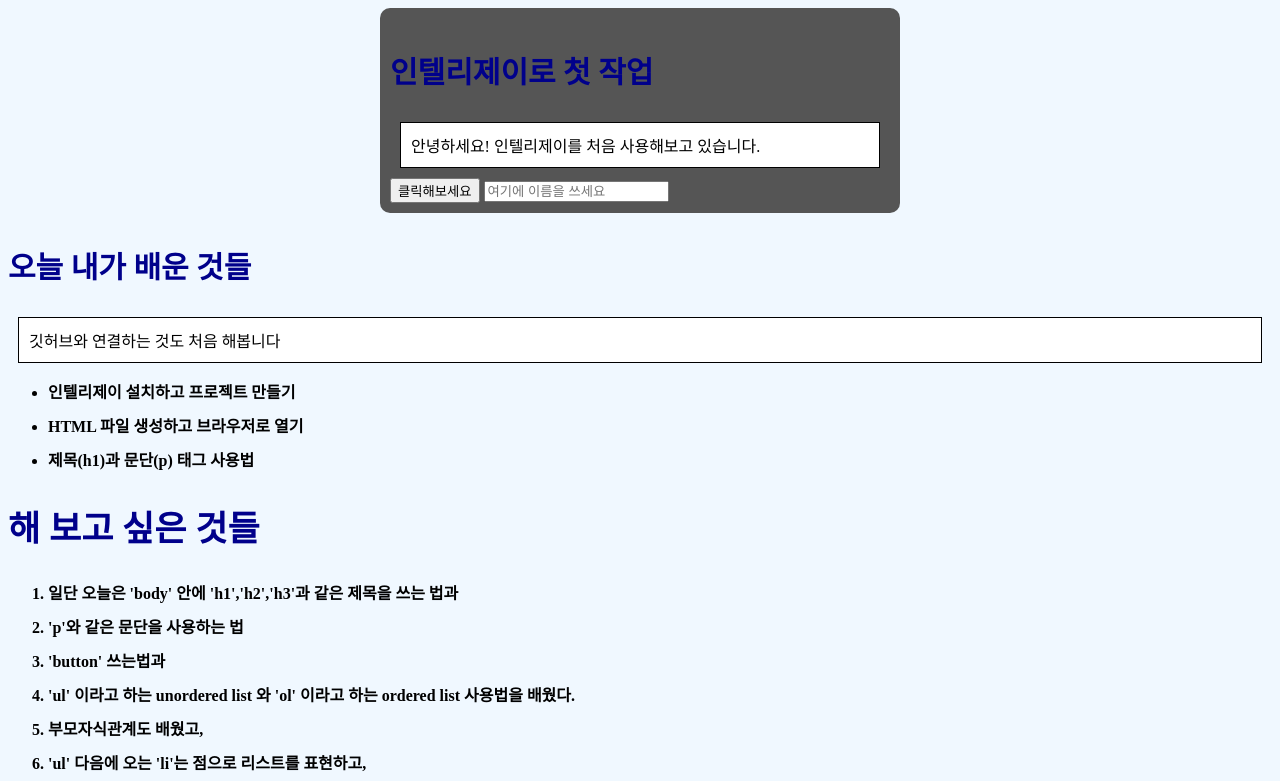
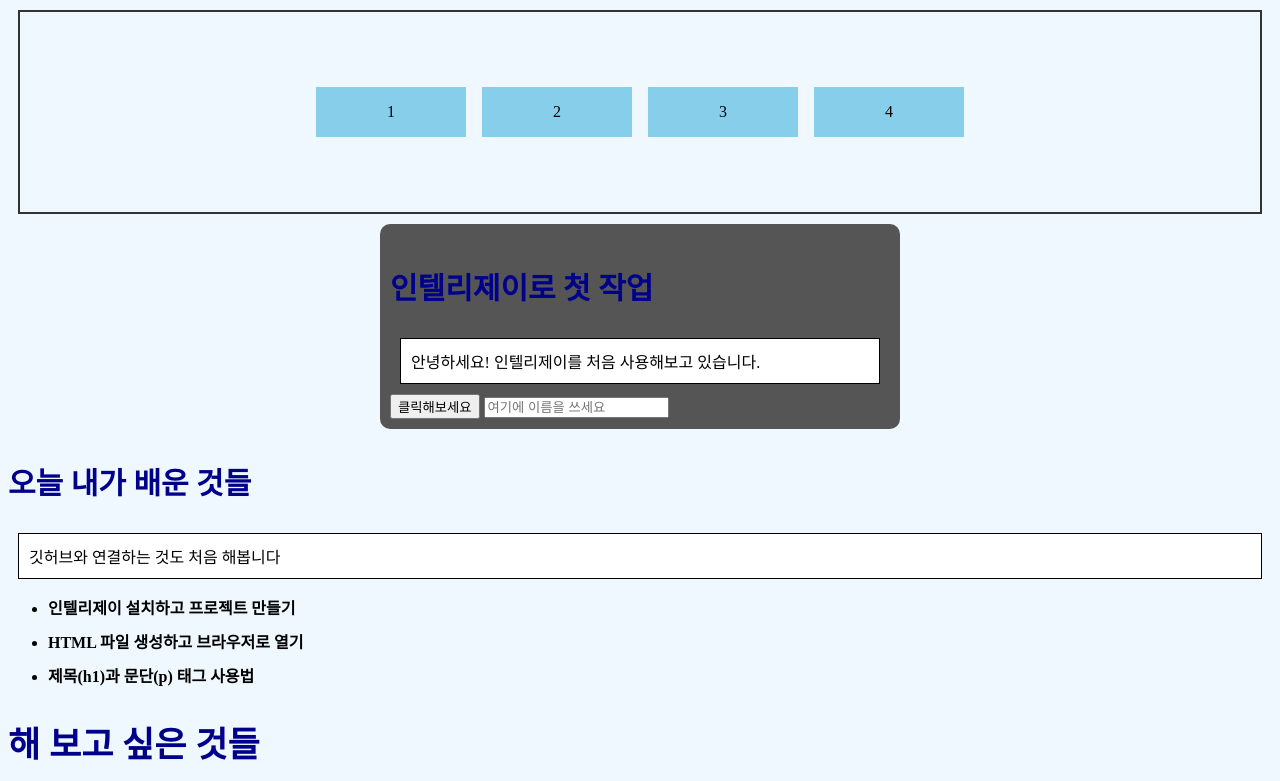
Before and after one commit to wy3choi/gemstudy, a website built with webpack: page index.html in a window 1280 px wide. Shown: the top 781 px of the page. Built offline with nearby package versions, Linux system fonts and the light colour scheme.

Commit message:
집에서 숙제

```diff
--- a/index.html
+++ b/index.html
@@ -23,6 +23,13 @@
 </head>
 
 <body>
+
+<div class="flex-container">
+  <div class="item">1</div>
+  <div class="item">2</div>
+  <div class="item">3</div>
+  <div class="item">4</div>
+</div>
 
   <div>
     <div class="container">
--- a/style.css
+++ b/style.css
@@ -43,3 +43,24 @@ p {
   border-radius: 10px;
   background-color: #555555;
 }
+
+.flex-container {
+  display: flex; /* Flexbox 활성화 */
+  height: 200px;
+  border: 2px solid #333;
+
+  /* 💡 여기서부터 하나씩 바꿔보세요 */
+  justify-content: center; /* 가로 중앙: center, space-between, space-around */
+  align-items: center;     /* 세로 중앙: center, flex-start, flex-end */
+  margin: 10px;
+}
+
+.item {
+  width: 150px;
+  height: 50px;
+  background-color: skyblue;
+  margin: 8px;
+  display: flex;
+  justify-content: center;
+  align-items: center; /* 아이콘/글자 중앙 정렬에도 Flex가 짱입니다! */
+}
```
Lines whose indentation alone changed are shown as unchanged.
